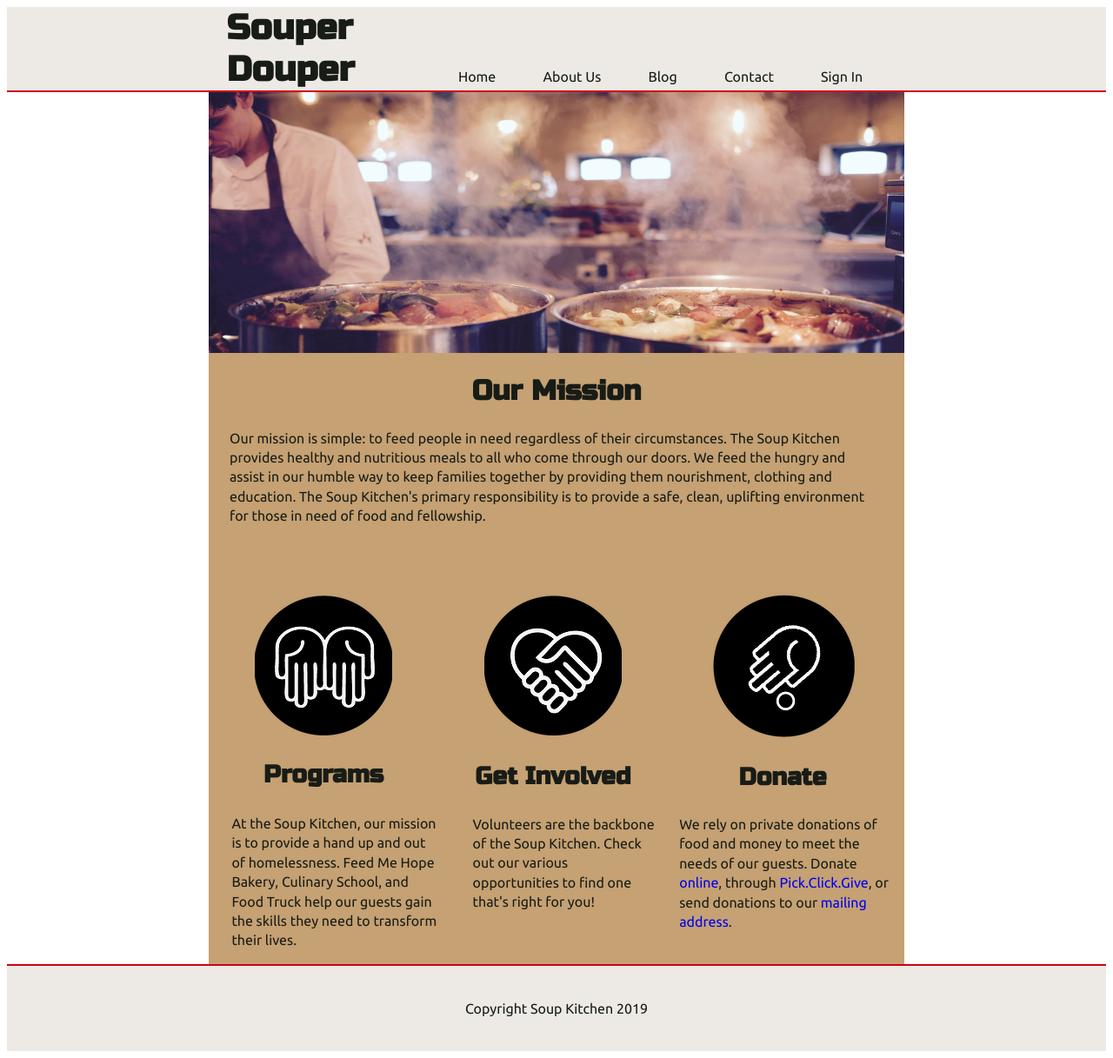
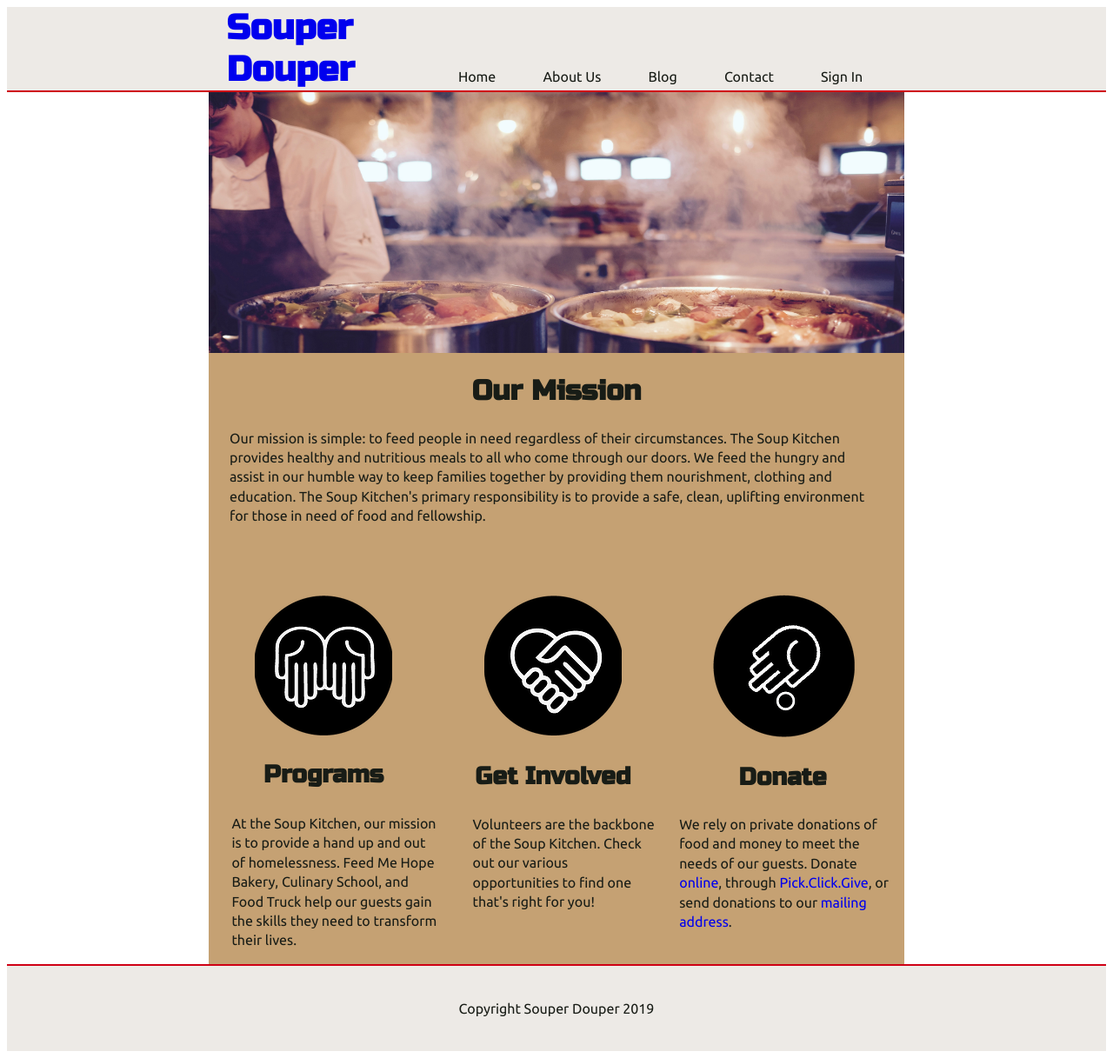
Before and after one commit to tristangrovender/SouperDouper, a React (Create React App) app in the folder souper/: page / in a window 1280 px wide. Shown: the whole page at 87% size. Built offline with nearby package versions, Linux system fonts and the light colour scheme.

Commit message:
Used inline style to remove link text decortion on H1. Need to re-apply original color/font styling

```diff
--- a/souper/src/components/Banner.js
+++ b/souper/src/components/Banner.js
@@ -5,7 +5,15 @@ const Banner = () => {
     return (
         <div className="header">
             <div className="header-contents">
-                <h1>Souper Douper</h1>
+                <h1>
+                    <a
+                        href="http://localhost:3000/"
+                        style={{ textDecoration: "none" }}
+                    >
+                        Souper Douper
+                    </a>
+                </h1>
+
                 <nav>
                     <a href="http://localhost:3000/">Home</a>
                     <a href="http://localhost:3000/">About Us</a>
--- a/souper/src/components/Footer.js
+++ b/souper/src/components/Footer.js
@@ -5,7 +5,7 @@ const Footer = () => {
     return (
         <div className="footer">
             <footer>
-                <p>Copyright Soup Kitchen 2019</p>
+                <p>Copyright Souper Douper 2019</p>
             </footer>
         </div>
     );
```
